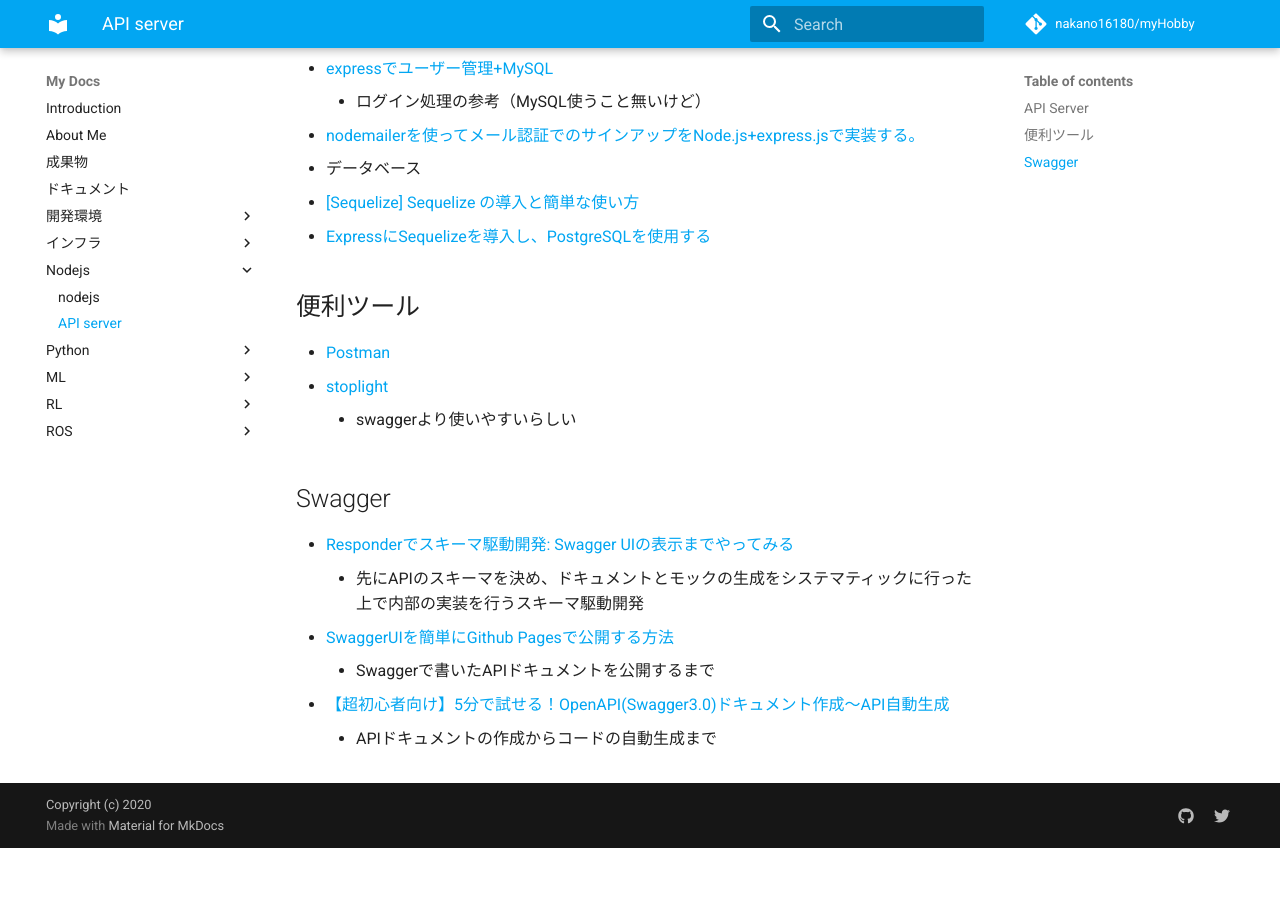
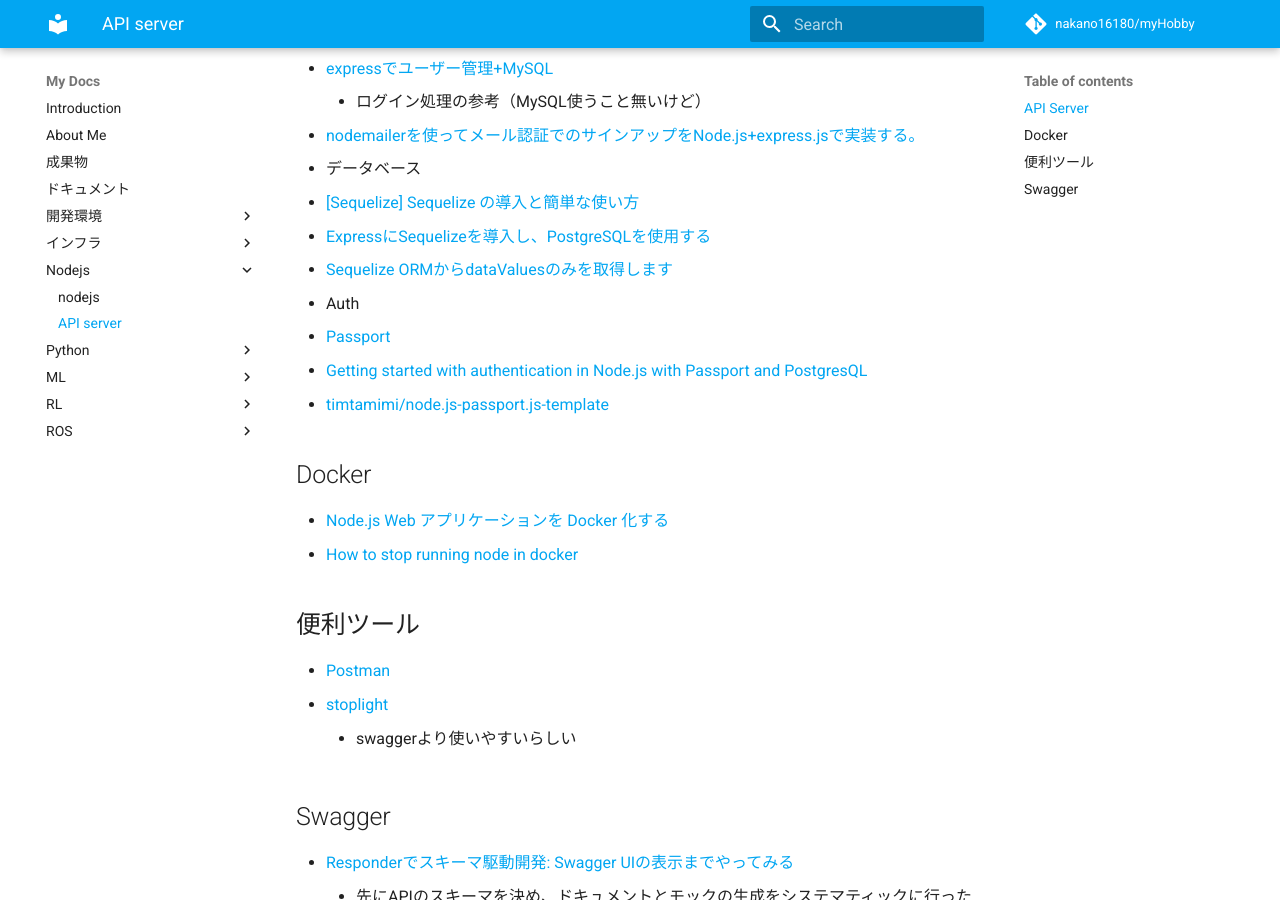
Before and after one commit to nakano16180/myHobby, an MkDocs documentation site: the page built from docs/Nodejs/API.md, in a window 1280 px wide and 900 px high, scrolled down 746 px. Built offline with MkDocs 1.6.1 and Material for MkDocs 9.7.7, drawn with Linux system fonts in a browser that asks for light colours; comment, search, counter and statistics services are not loaded; before the commit the page ends 1594 px from its top, so only the background shows below that.

Commit message:
update nodejs

```diff
--- a/docs/Nodejs/API.md
+++ b/docs/Nodejs/API.md
@@ -22,6 +22,15 @@
 - データベース
   - [[Sequelize] Sequelize の導入と簡単な使い方](https://qiita.com/ksh-fthr/items/7bc66911fd5c7506deeb)
   - [ExpressにSequelizeを導入し、PostgreSQLを使用する](https://polymeism.hatenablog.com/entry/2017/11/05/211906)
+  - [Sequelize ORMからdataValuesのみを取得します](https://www.it-swarm.dev/ja/node.js/sequelize-orm%E3%81%8B%E3%82%89datavalues%E3%81%AE%E3%81%BF%E3%82%92%E5%8F%96%E5%BE%97%E3%81%97%E3%81%BE%E3%81%99/834106395/)
+- Auth
+  - [Passport](http://knimon-software.github.io/www.passportjs.org/)
+  - [Getting started with authentication in Node.js with Passport and PostgresQL](https://medium.com/@timtamimi/getting-started-with-authentication-in-node-js-with-passport-and-postgresql-2219664b568c)
+  - [timtamimi/node.js-passport.js-template](https://github.com/timtamimi/node.js-passport.js-template)
+
+## Docker
+  - [Node.js Web アプリケーションを Docker 化する](https://nodejs.org/ja/docs/guides/nodejs-docker-webapp/)
+  - [How to stop running node in docker](https://stackoverflow.com/questions/36637912/how-to-stop-running-node-in-docker)
 
 ## 便利ツール
   - [Postman](https://www.webprofessional.jp/master-api-workflow-postman/)
```
Also changed, not shown: docs/Nodejs/nodejs.md (+4 -0 lines).
